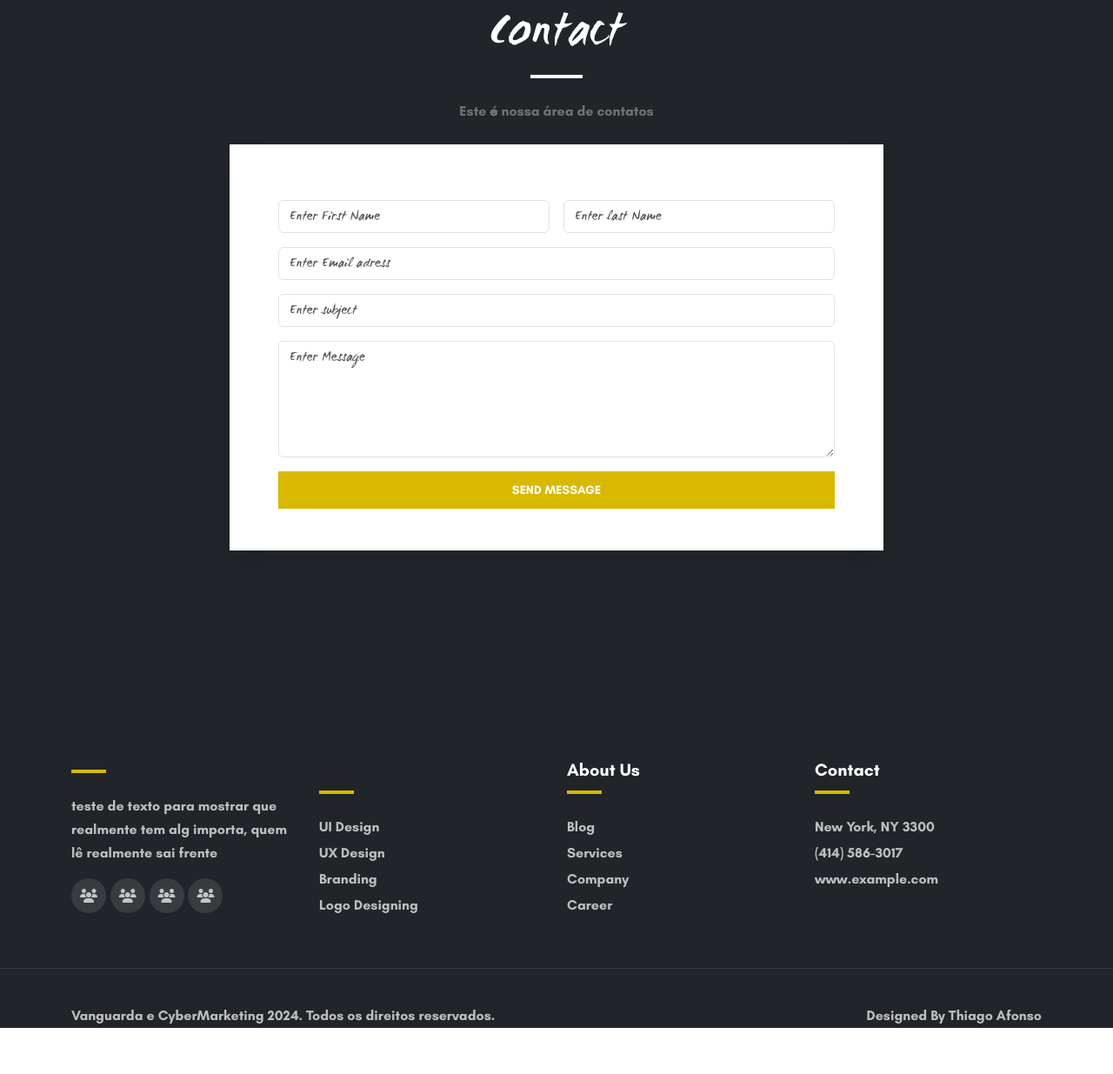
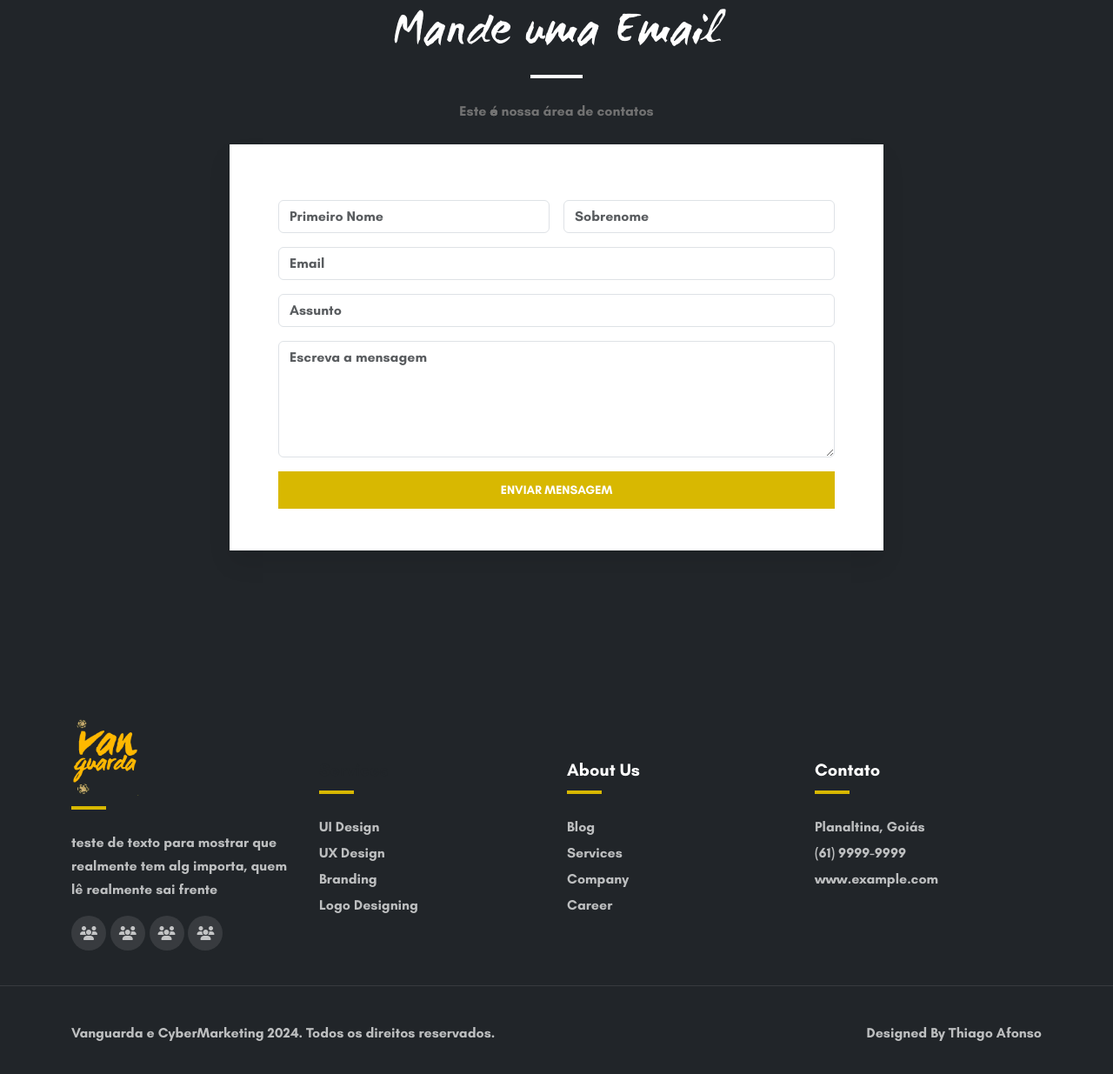
Before and after one commit to ThiagoDev25/SiteTeatroVanguarda, a plain HTML site: page src/index.html in a window 1280 px wide. Shown: the part 5360-6595 px from the top of the page at 87% size. Before the commit the page ends 6542 px from the top, so only its background shows below. Drawn offline with nearby package versions, Linux system fonts and the light colour scheme; some packages are replaced by stand-ins of ours; a script that the page names is missing.

Commit message:
adicionado logo e editado algumas fontes

```diff
--- a/src/assets/css/styles.css
+++ b/src/assets/css/styles.css
@@ -273,6 +273,11 @@ img {
     z-index: -1;
 }
 
+.form-group .form-control {
+    font-family: var(--font-text);
+
+}
+
 #contact .form-control {
     border-radius: 0;
 }
@@ -291,8 +296,16 @@ footer {
     border-bottom: 1px solid rgba(255,255,255,0.1) ;
 }
 
+.footer-top .navbar-brand img {
+    max-width: 30%;
+}
+
+.footer-top .col-lg-3.col-sm-6:first-child {
+    margin-top: 0;
+}
+
 .footer-bottom {
-    padding-bottoma: 40px;
+    padding-bottom: 40px;
     padding-top: 40px;
 }
 
--- a/src/index.html
+++ b/src/index.html
@@ -373,7 +373,7 @@
           <div class="row">
             <div class="col-12 text-center" data-aos="fade-down" data-aos-delay="150">
               <div class="section-title">
-                <h1 class="display-4 text-white fw-semibold">Contact</h1>
+                <h1 class="display-4 text-white fw-semibold">Mande uma Email</h1>
                 <div class="line bg-white"></div>
                 <p class="text-center">Este é nossa área de contatos</p>
               </div>
@@ -383,22 +383,22 @@
             <div class="col-lg-8">
               <form action="#" class="row g-3 p-lg-5 p-4 bg-white theme-shadow">
                 <div class="form-group col-lg-6">
-                  <input type="text" class="form-control" placeholder="Enter First Name">
+                  <input type="text" class="form-control" placeholder="Primeiro Nome">
                 </div>
                 <div class="form-group col-lg-6">
-                  <input type="text" class="form-control" placeholder="Enter last Name">
+                  <input type="text" class="form-control" placeholder="Sobrenome">
                 </div>
                 <div class="form-group col-lg-12">
-                  <input type="email" class="form-control" placeholder="Enter Email adress">
+                  <input type="email" class="form-control" placeholder="Email">
                 </div>
                 <div class="form-group col-lg-12">
-                  <input type="text" class="form-control" placeholder="Enter subject">
+                  <input type="text" class="form-control" placeholder="Assunto">
                 </div>
                 <div class="form-group col-lg-12">
-                  <textarea name="message" rows="5" class="form-control" placeholder="Enter Message"></textarea>
+                  <textarea name="message" rows="5" class="form-control" placeholder="Escreva a mensagem"></textarea>
                 </div>
                 <div class="form-group col-lg-12 d-grid">
-                  <button class="btn btn-brand">Send Message</button>
+                  <button class="btn btn-brand">Enviar Mensagem</button>
                 </div>
               </form>
             </div>
@@ -412,7 +412,7 @@
           <div class="container">
             <div class="row gy-5">
               <div class="col-lg-3 col-sm-6">
-                <a href="#" src="./assets/images/imgindex.jpg"></a>
+                <a href="#" class="navbar-brand"><img src="./assets/images/logo.png" alt=""></a>
                 <div class="line"></div>
                 <p>teste de texto para mostrar que realmente tem alg importa, quem lê realmente sai frente</p>
                 <div class="social-icons">
@@ -443,11 +443,11 @@
                 </ul>
               </div>
               <div class="col-lg-3 col-sm-6">
-                <h5 class="mb-0 text-white">Contact</h5>
+                <h5 class="mb-0 text-white">Contato</h5>
                 <div class="line"></div>
                 <ul>
-                  <li><a href="#">New York, NY 3300</a></li>
-                  <li><a href="#">(414) 586-3017</a></li>
+                  <li><a href="#">Planaltina, Goiás</a></li>
+                  <li><a href="#">(61) 9999-9999</a></li>
                   <li><a href="#">www.example.com</a></li>
                 </ul>
               </div>
```
